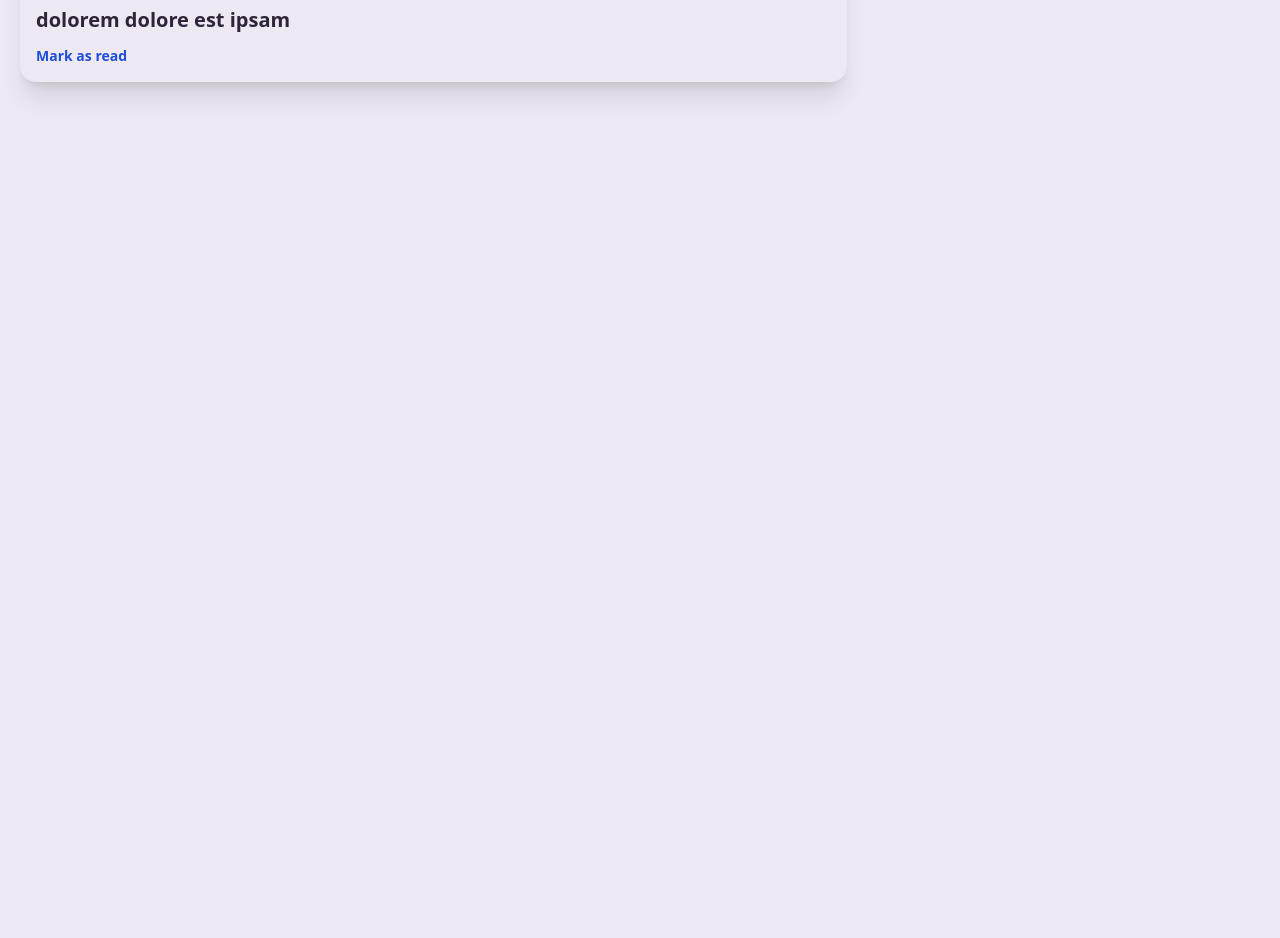
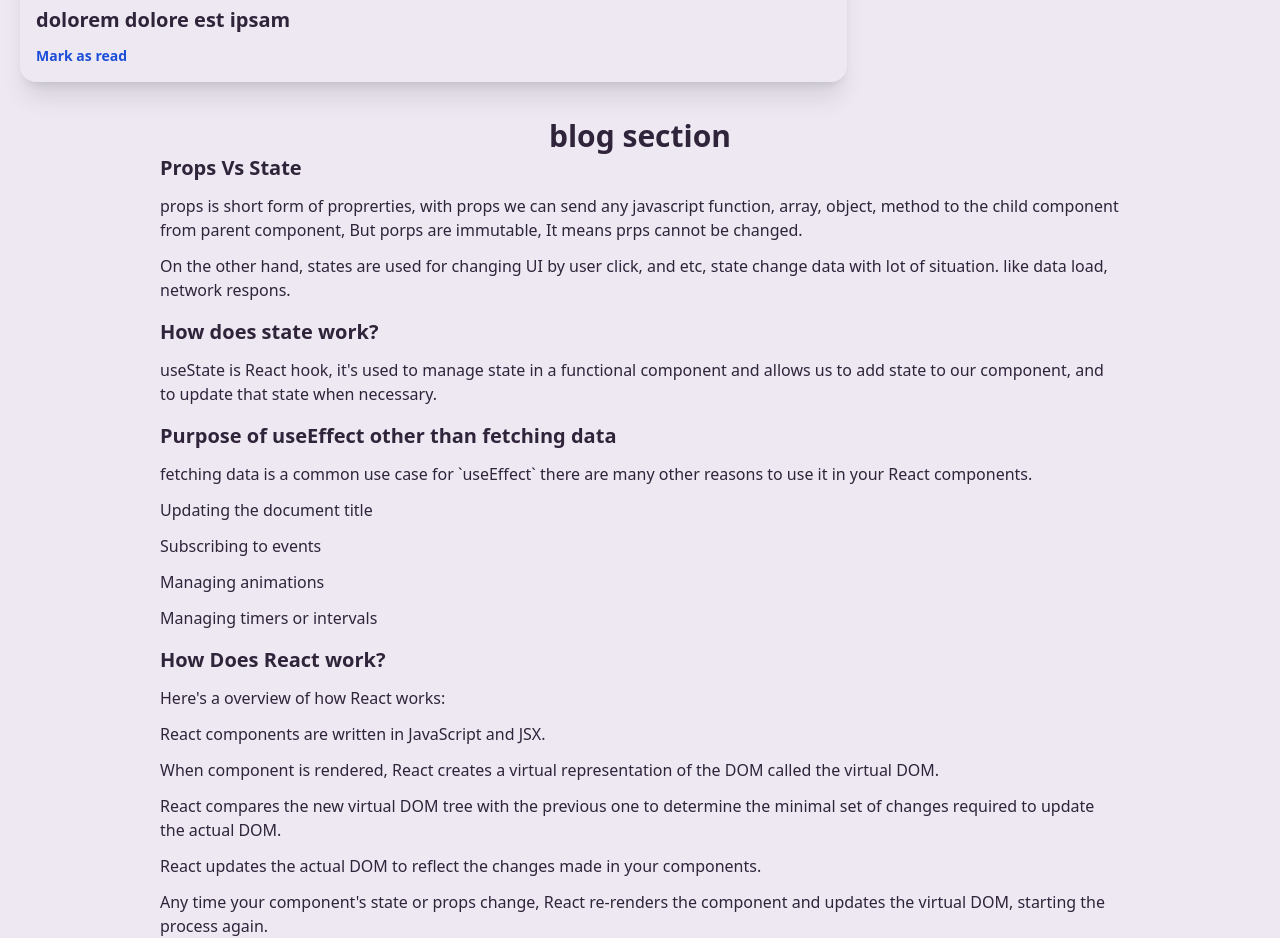
Before and after one commit to Rashed967/knowledge-cafe, a React (Vite) app: page / in a window 1280 px wide. Shown: the part 6210-7148 px from the top of the page. Before the commit the page ends 6328 px from the top, so only its background shows below. Built offline with nearby package versions, Linux system fonts and the light colour scheme.

Commit message:
all qustion ans done

```diff
--- a/src/App.jsx
+++ b/src/App.jsx
@@ -4,6 +4,7 @@ import viteLogo from '/vite.svg'
 import './App.css'
 import Navbar from './components/Navbar/Navbar'
 import HomePage from './components/HomePage/HomePage'
+import Blog from './components/Blog/Blog'
 
 function App() {
 
@@ -12,6 +13,7 @@ function App() {
     <div className="App">
        <Navbar></Navbar>
        <HomePage></HomePage>
+       <Blog></Blog>
     </div>
   )
 }
--- /dev/null
+++ b/src/components/Blog/Blog.jsx
@@ -0,0 +1,50 @@
+import React from 'react';
+
+const Blog = () => {
+    return (
+        <div className='w-9/12 mx-auto'>
+            <h1 className='text-center text-3xl font-semibold'>blog section</h1>
+            <section >
+                <div className='space-y-3'>
+                <h2 className='text-xl font-semibold '>Props Vs State</h2>
+                <p className='font-medium'>props is short form of proprerties, with props we can send any javascript function, array, object, method to the child component from parent component, But porps are immutable, It means prps cannot be changed.</p>
+
+                <p className='font-medium'>On the other hand, states are used for changing UI by user click, and etc, state change data with lot of situation. like data load, network respons.</p>
+                </div>
+
+                <div className='space-y-3 my-4'>
+                <h2 className='text-xl font-semibold '>How does state work?</h2>
+                <p className='font-medium'>useState is React hook, it's used to manage state in a functional component and allows us to add state to our component, and to update that state when necessary.</p>
+                </div>
+
+
+                <div className='space-y-3 my-4'>
+                <h2 className='text-xl font-semibold '>Purpose of useEffect other than fetching data</h2>
+                <p className='font-medium'>fetching data is a common use case for `useEffect` there are many other reasons to use it in your React components. </p>
+                <ol className='space-y-3'>
+                    <li>Updating the document title</li>
+                    <li>Subscribing to events</li>
+                    <li>Managing animations</li>
+                    <li>Managing timers or intervals</li>
+                </ol>
+                </div>
+
+                <div className='space-y-3'>
+                <h2 className='text-xl font-semibold '>How Does React work?</h2>
+                <h2>Here's a overview of how React works:</h2>
+                <ul className='space-y-3'>
+                    <li>React components are written in JavaScript and JSX.</li>
+                    <li>When component is rendered, React creates a virtual representation of the DOM called the virtual DOM.</li>
+                    <li>React compares the new virtual DOM tree with the previous one to determine the minimal set of changes required to update the actual DOM.</li>
+                    <li>React updates the actual DOM to reflect the changes made in your components.</li>
+                    <li>Any time your component's state or props change, React re-renders the component and updates the virtual DOM, starting the process again.</li>
+                </ul>
+                </div>
+
+
+            </section>
+        </div>
+    );
+};
+
+export default Blog;
```
